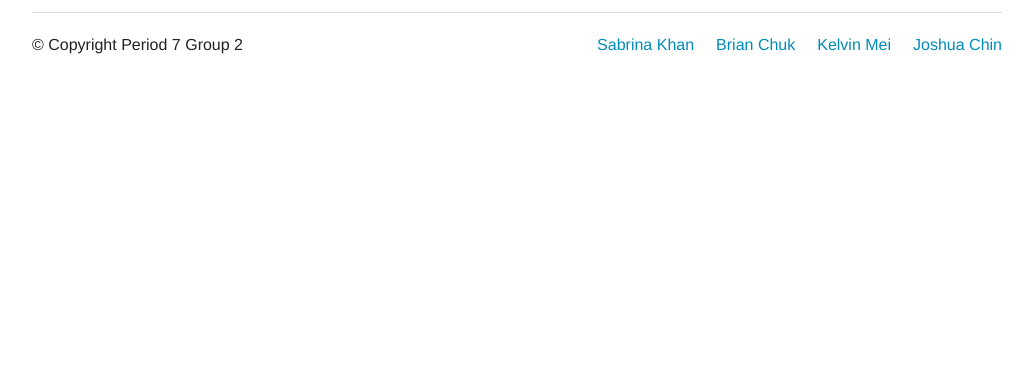
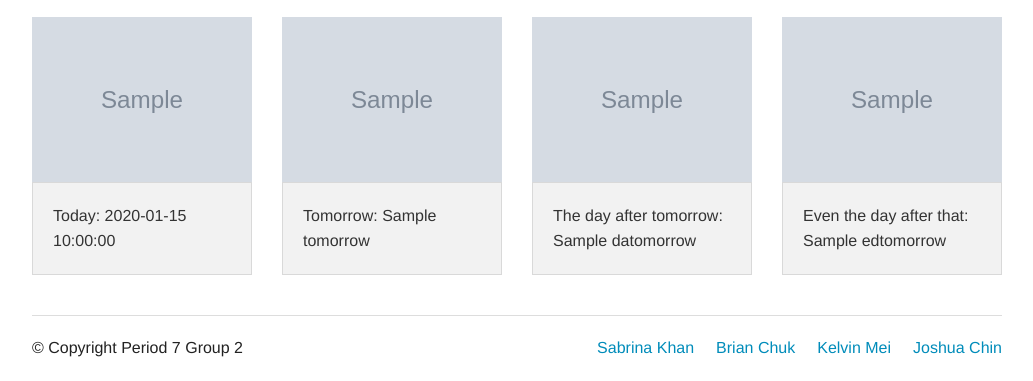
Before and after one commit to stuycs-softdev/proj2-pd7-02-THE-ULTIMATE-MURDER-GUIDE, a Flask app: template templates/Weather.html in a window 1280 px wide. Shown: the part 759-1140 px from the top of the page, without its empty margins (123-1156 px from the left). Before the commit the page ends 813 px from the top, so only its background shows below. Run offline with Flask 2, Linux system fonts and the light colour scheme; the template is opened without the code that fills it: most values are stand-ins (such as "Sample title", 1, 10 or a date in 2020); grey boxes marked "Sample" are stand-in pictures; grey boxes labelled with a size stand in for pictures from a placeholder-image service; some libraries are stand-ins or nearby versions.

Commit message:
done with weather

```diff
--- a/templates/Weather.html
+++ b/templates/Weather.html
@@ -35,7 +35,7 @@
 
 
                 <div class="large-10 small-8 columns">
-                  <input type=text name = Zip Code>
+                  <input type=text name = Zip>
                 </div>
 
                 <div class="large-2 small-3 columns">
@@ -92,7 +92,13 @@
 	<br>
 	<br>
 
+	<div class="row">
+    <div class="large-12 columns">
+      <img src="{{ url_for('static', filename='img/icon.gif') }}"><br><br>
+    </div>
+  </div>
 
+<br>
 
 	<!-- Thumbnails -->
 
@@ -103,30 +109,30 @@
           </div>
 
           <div class="large-3 small-6 columns">
-            <img src="http://placehold.it/500x500&text=Thumbnail">
+            <img src={{icona}}>
             <div class="panel">
-              <p>Description</p>
+              <p>Today: {{today}}</p>
             </div>
           </div>
 
           <div class="large-3 small-6 columns">
-            <img src="http://placehold.it/500x500&text=Thumbnail">
+            <img src={{iconb}}>
             <div class="panel">
-              <p>Description</p>
+              <p>Tomorrow: {{tomorrow}}</p>
             </div>
           </div>
 
           <div class="large-3 small-6 columns">
-            <img src="http://placehold.it/500x500&text=Thumbnail">
+            <img src={{iconc}}>
             <div class="panel">
-              <p>Description</p>
+              <p>The day after tomorrow: {{datomorrow}}</p>
             </div>
           </div>
 
           <div class="large-3 small-6 columns">
-            <img src="http://placehold.it/500x500&text=Thumbnail">
+            <img src={{icond}}>
             <div class="panel">
-              <p>Description</p>
+              <p>Even the day after that: {{edtomorrow}}</p>
             </div>
           </div>
 
```
